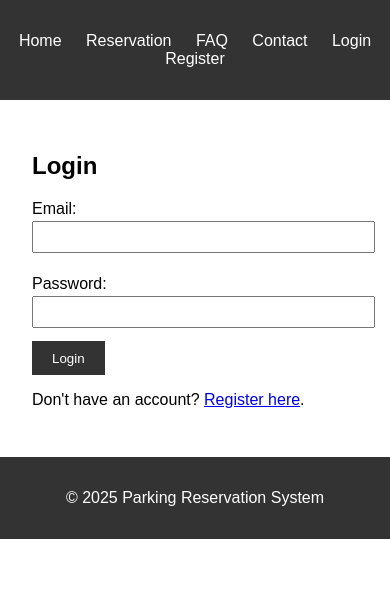
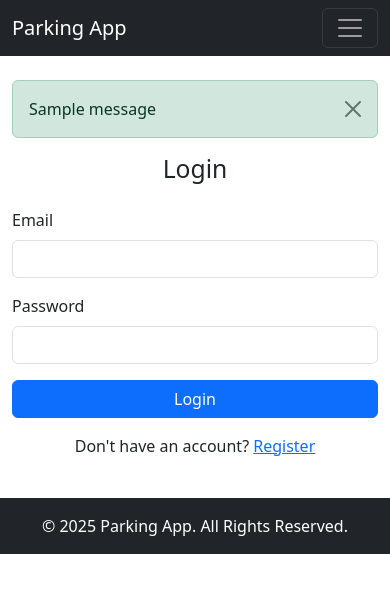
Before and after one commit to mdebecki/rent-park, a Flask app: page /login in a window 390 px wide. Shown: the top 593 px of the page. Run offline with Flask 3, Linux system fonts and the light colour scheme; one stand-in notice (Sample message) is shown.

Commit message:
Aplikacja - pierwsze kroki

```diff
--- a/app.py
+++ b/app.py
@@ -1,9 +1,43 @@
-from flask import Flask, render_template, request, redirect, url_for
+from flask import Flask, render_template, redirect, url_for, request, flash, session
+from flask_login import LoginManager, UserMixin, login_user, logout_user, login_required, current_user
+import re
 
+# Inicjalizacja aplikacji Flask
 app = Flask(__name__)
+app.secret_key = 'your_secret_key'
 
-# Mock current user (przykład)
-current_user = {'is_authenticated': False}
+# Inicjalizacja Flask-Login
+login_manager = LoginManager(app)
+login_manager.login_view = 'login'
+
+# Mock bazy danych użytkowników
+users_db = {
+    "user@example.com": {"password": "Password@123", "id": "1"}
+}
+
+# Model użytkownika
+class User(UserMixin):
+    def __init__(self, id, email):
+        self.id = id
+        self.email = email
+
+# Funkcja do ładowania użytkownika po ID
+@login_manager.user_loader
+def load_user(user_id):
+    for email, user_data in users_db.items():
+        if user_data['id'] == user_id:
+            return User(id=user_data['id'], email=email)
+    return None
+
+# Helper: sprawdzanie poprawności email
+def is_valid_email(email):
+    email_regex = r'^[^\s@]+@[^\s@]+\.[^\s@]+$'
+    return re.match(email_regex, email)
+
+# Helper: sprawdzanie bezpieczeństwa hasła
+def is_secure_password(password):
+    password_regex = r'^(?=.*[A-Z])(?=.*\d)(?=.*[@$!%*?&])[A-Za-z\d@$!%*?&]{8,}$'
+    return re.match(password_regex, password)
 
 # Strona główna
 @app.route('/')
@@ -14,54 +48,102 @@ def home():
 @app.route('/login', methods=['GET', 'POST'])
 def login():
     if request.method == 'POST':
-        # Przykład logiki logowania (do rozszerzenia)
-        email = request.form['email']
-        password = request.form['password']
-        return redirect(url_for('home'))
-    return render_template('login.html', title="Login", current_user=current_user)
+        email = request.form.get('email')
+        password = request.form.get('password')
+
+        # Walidacja danych logowania
+        if not is_valid_email(email):
+            flash('Invalid email address', 'danger')
+            return render_template('login.html', title="Login")
+        if not is_secure_password(password):
+            flash('Password does not meet security requirements', 'danger')
+            return render_template('login.html', title="Login")
+
+        # Sprawdzenie danych logowania
+        user_data = users_db.get(email)
+        if user_data and user_data['password'] == password:
+            user = User(id=user_data['id'], email=email)
+            login_user(user)
+            flash('Logged in successfully!', 'success')
+            return redirect(url_for('home'))
+        else:
+            flash('Invalid email or password', 'danger')
+
+    return render_template('login.html', title="Login")
 
 # Rejestracja
 @app.route('/register', methods=['GET', 'POST'])
 def register():
     if request.method == 'POST':
-        # Przykład logiki rejestracji (do rozszerzenia)
-        username = request.form['username']
-        email = request.form['email']
-        password = request.form['password']
+        email = request.form.get('email')
+        password = request.form.get('password')
+
+        # Walidacja email i hasła
+        if not is_valid_email(email):
+            flash('Invalid email address', 'danger')
+            return render_template('register.html', title="Register")
+        if not is_secure_password(password):
+            flash('Password does not meet security requirements', 'danger')
+            return render_template('register.html', title="Register")
+
+        # Sprawdzanie, czy użytkownik już istnieje
+        if email in users_db:
+            flash('Email already registered', 'danger')
+            return render_template('register.html', title="Register")
+
+        # Rejestracja użytkownika
+        users_db[email] = {"password": password, "id": str(len(users_db) + 1)}
+        flash('Registered successfully! You can now log in.', 'success')
         return redirect(url_for('login'))
-    return render_template('register.html', title="Register", current_user=current_user)
 
-# FAQ
+    return render_template('register.html', title="Register")
+
+# Rezerwacja miejsca parkingowego
+@app.route('/reservation', methods=['GET', 'POST'])
+@login_required
+def reservation():
+    if request.method == 'POST':
+        date = request.form.get('date')
+        time = request.form.get('time')
+        spot = request.form.get('spot')
+
+        # Przykład obsługi rezerwacji
+        flash(f'Reservation confirmed for spot {spot} on {date} at {time}.', 'success')
+        return redirect(url_for('home'))
+
+    return render_template('reservation.html', title="Reservation", current_user=current_user)
+
+# Strona FAQ
 @app.route('/faq')
 def faq():
     return render_template('faq.html', title="FAQ", current_user=current_user)
 
-# Kontakt
+# Formularz kontaktowy
 @app.route('/contact', methods=['GET', 'POST'])
 def contact():
     if request.method == 'POST':
-        # Przykład logiki obsługi formularza kontaktowego
-        name = request.form['name']
-        email = request.form['email']
-        message = request.form['message']
+        name = request.form.get('name')
+        email = request.form.get('email')
+        message = request.form.get('message')
+
+        # Przykładowe zapisanie zgłoszenia
+        flash('Your message has been sent successfully!', 'success')
         return redirect(url_for('home'))
+
     return render_template('contact.html', title="Contact", current_user=current_user)
 
-# Rezerwacja
-@app.route('/reservation', methods=['GET', 'POST'])
-def reservation():
-    if not current_user.get('is_authenticated'):  # Sprawdzenie, czy użytkownik jest zalogowany
-        return redirect(url_for('login'))  # Przekierowanie na stronę logowania
+# Wylogowanie
+@app.route('/logout')
+@login_required
+def logout():
+    logout_user()
+    flash('Logged out successfully!', 'success')
+    return redirect(url_for('home'))
 
-    if request.method == 'POST':
-        # Obsługa rezerwacji
-        date = request.form['date']
-        time = request.form['time']
-        spot = request.form['spot']
-        # Przykład: logika do zapisania rezerwacji w bazie danych
-        return redirect(url_for('home'))
-
-    return render_template('reservation.html', title="Reservation", current_user=current_user)
+@app.route('/account', methods=['GET'])
+@login_required
+def account():
+    return render_template('account.html', title="Account", current_user=current_user)
 
 # Uruchomienie aplikacji
 if __name__ == '__main__':
--- a/requirements.txt
+++ b/requirements.txt
@@ -1 +1,3 @@
 Flask
+flask-login
+Authlib
--- a/templates/base.html
+++ b/templates/base.html
@@ -4,32 +4,50 @@
     <meta charset="UTF-8">
     <meta name="viewport" content="width=device-width, initial-scale=1.0">
     <title>{{ title }}</title>
-    <link rel="stylesheet" href="{{ url_for('static', filename='css/style.css') }}">
+    <!-- Bootstrap CSS -->
+    <link href="https://cdn.jsdelivr.net/npm/bootstrap@5.3.0-alpha1/dist/css/bootstrap.min.css" rel="stylesheet">
 </head>
 <body>
-    <header>
-        <nav>
-            <ul>
-                <li><a href="{{ url_for('home') }}">Home</a></li>
-                <li><a href="{{ url_for('reservation') }}">Reservation</a></li>
-                <li><a href="{{ url_for('faq') }}">FAQ</a></li>
-                <li><a href="{{ url_for('contact') }}">Contact</a></li>
-                {% if current_user.is_authenticated %}
-                    <li><a href="{{ url_for('logout') }}">Logout</a></li>
-                    <li><a href="{{ url_for('account') }}">Account</a></li>
-                {% else %}
-                    <li><a href="{{ url_for('login') }}">Login</a></li>
-                    <li><a href="{{ url_for('register') }}">Register</a></li>
-                {% endif %}
-            </ul>
-        </nav>
-    </header>
-    <main>
+    <nav class="navbar navbar-expand-lg navbar-dark bg-dark">
+        <div class="container-fluid">
+            <a class="navbar-brand" href="{{ url_for('home') }}">Parking App</a>
+            <button class="navbar-toggler" type="button" data-bs-toggle="collapse" data-bs-target="#navbarNav" aria-controls="navbarNav" aria-expanded="false" aria-label="Toggle navigation">
+                <span class="navbar-toggler-icon"></span>
+            </button>
+            <div class="collapse navbar-collapse" id="navbarNav">
+                <ul class="navbar-nav ms-auto">
+                    <li class="nav-item"><a class="nav-link" href="{{ url_for('home') }}">Home</a></li>
+                    <li class="nav-item"><a class="nav-link" href="{{ url_for('reservation') }}">Reservation</a></li>
+                    <li class="nav-item"><a class="nav-link" href="{{ url_for('faq') }}">FAQ</a></li>
+                    <li class="nav-item"><a class="nav-link" href="{{ url_for('contact') }}">Contact</a></li>
+                    {% if current_user.is_authenticated %}
+                        <li class="nav-item"><a class="nav-link" href="{{ url_for('account') }}">Account</a></li>
+                        <li class="nav-item"><a class="nav-link" href="{{ url_for('logout') }}">Logout</a></li>
+                    {% else %}
+                        <li class="nav-item"><a class="nav-link" href="{{ url_for('login') }}">Login</a></li>
+                        <li class="nav-item"><a class="nav-link" href="{{ url_for('register') }}">Register</a></li>
+                    {% endif %}
+                </ul>
+            </div>
+        </div>
+    </nav>
+    <main class="container py-4">
+        {% with messages = get_flashed_messages(with_categories=True) %}
+            {% if messages %}
+                {% for category, message in messages %}
+                    <div class="alert alert-{{ category }} alert-dismissible fade show" role="alert">
+                        {{ message }}
+                        <button type="button" class="btn-close" data-bs-dismiss="alert" aria-label="Close"></button>
+                    </div>
+                {% endfor %}
+            {% endif %}
+        {% endwith %}
         {% block content %}{% endblock %}
     </main>
-    <footer>
-        <p>&copy; 2025 Parking Reservation System</p>
+    <footer class="bg-dark text-white text-center py-3">
+        &copy; 2025 Parking App. All Rights Reserved.
     </footer>
-    <script src="{{ url_for('static', filename='js/script.js') }}"></script>
+    <!-- Bootstrap JS -->
+    <script src="https://cdn.jsdelivr.net/npm/bootstrap@5.3.0-alpha1/dist/js/bootstrap.bundle.min.js"></script>
 </body>
 </html>
--- a/templates/login.html
+++ b/templates/login.html
@@ -1,16 +1,21 @@
 {% extends "base.html" %}
+
 {% block content %}
-<section>
-    <h2>Login</h2>
-    <form action="{{ url_for('login') }}" method="POST">
-        <label for="email">Email:</label>
-        <input type="email" id="email" name="email" required>
-
-        <label for="password">Password:</label>
-        <input type="password" id="password" name="password" required>
-
-        <button type="submit">Login</button>
-    </form>
-    <p>Don't have an account? <a href="{{ url_for('register') }}">Register here</a>.</p>
-</section>
+<div class="row justify-content-center">
+    <div class="col-md-6">
+        <h2 class="text-center">Login</h2>
+        <form action="{{ url_for('login') }}" method="POST" class="mt-4">
+            <div class="mb-3">
+                <label for="email" class="form-label">Email</label>
+                <input type="email" class="form-control" id="email" name="email" required>
+            </div>
+            <div class="mb-3">
+                <label for="password" class="form-label">Password</label>
+                <input type="password" class="form-control" id="password" name="password" required>
+            </div>
+            <button type="submit" class="btn btn-primary w-100">Login</button>
+        </form>
+        <p class="mt-3 text-center">Don't have an account? <a href="{{ url_for('register') }}">Register</a></p>
+    </div>
+</div>
 {% endblock %}
```
Also changed, not shown: templates/account.html (added, +10 -0 lines), templates/register.html (+19 -15 lines), templates/reservation.html (+25 -20 lines).
